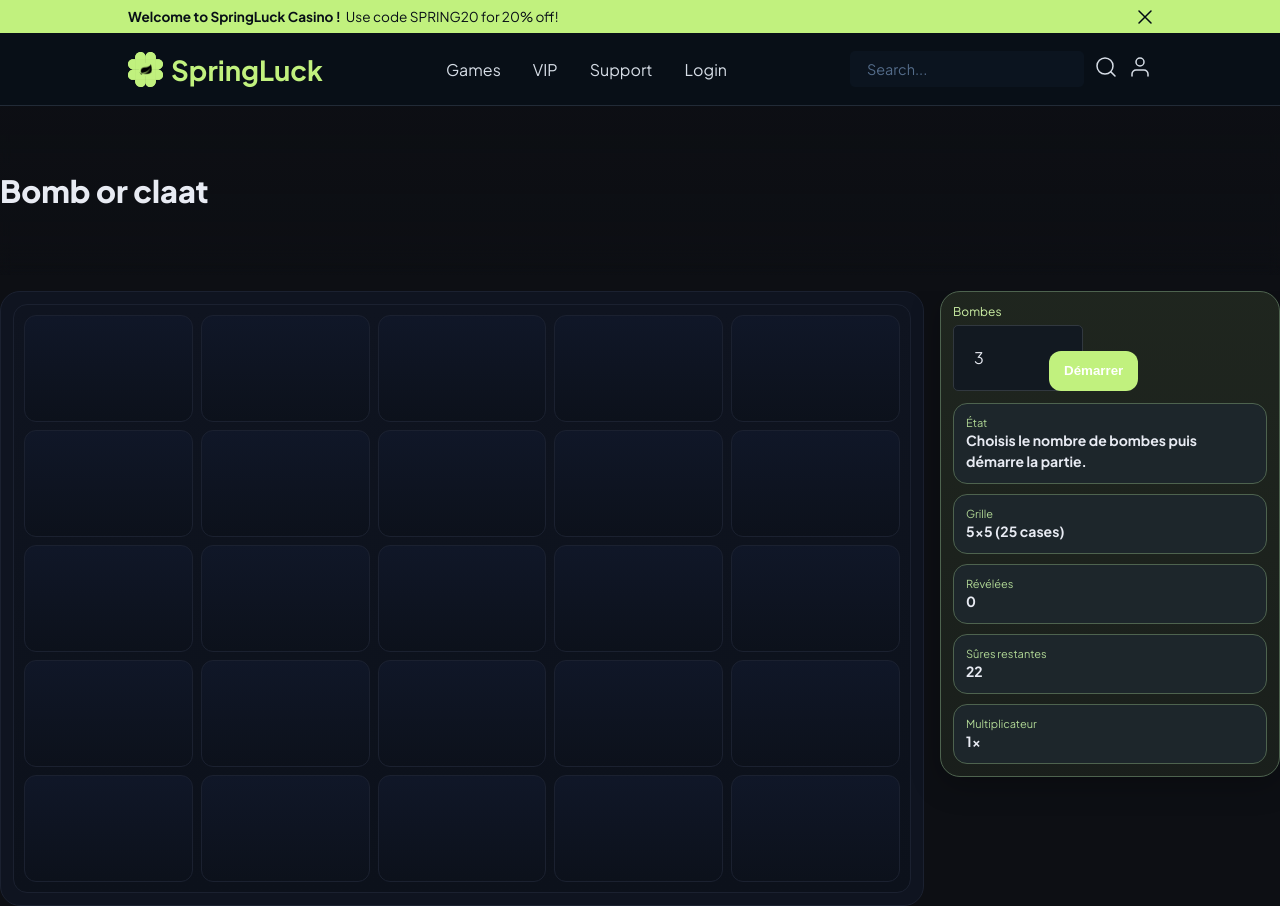
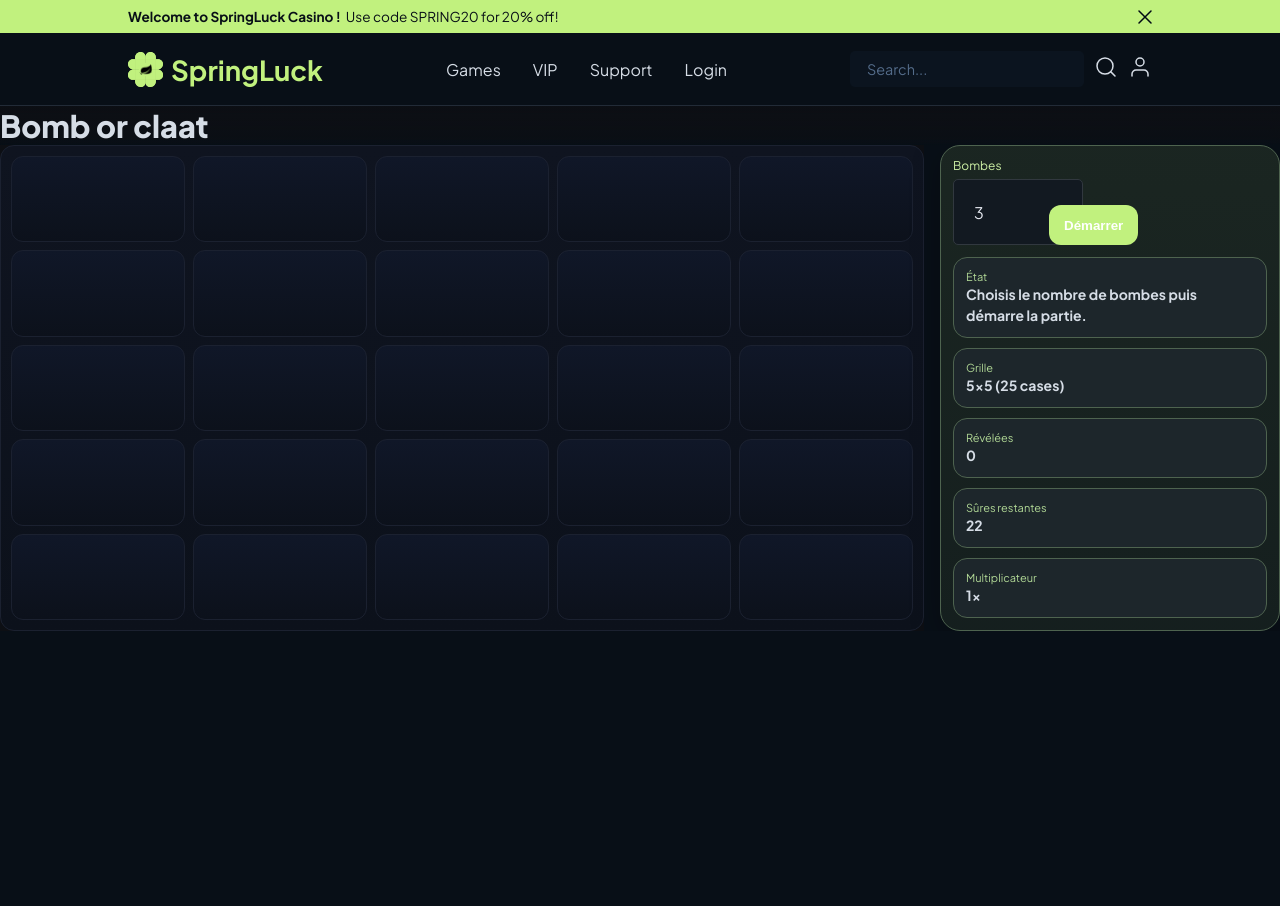
Before and after one commit to TaRRoSerZ/SpringLuckFront, a React (Vite) app: page /game/1 in a window 1280 px wide. Built offline with nearby package versions, Linux system fonts and the light colour scheme.

Commit message:
fix : fixing classname conflict on global css

```diff
--- a/src/components/games/BombOrClaat/BombOrClaat.css
+++ b/src/components/games/BombOrClaat/BombOrClaat.css
@@ -17,7 +17,7 @@
 }
 
 /* ===== Structure ===== */
-.wrapper {
+.wrapper .bmborclt {
   width: 100%;
   padding: var(--page-pad);
   display: grid;
@@ -53,7 +53,7 @@
 }
 
 /* Panneau gauche */
-.left {
+.left .bmborclt{
   background: var(--panel);
   border: 1px solid var(--border);
   border-radius: 20px;
--- a/src/components/games/BombOrClaat/BombOrClaat.tsx
+++ b/src/components/games/BombOrClaat/BombOrClaat.tsx
@@ -144,7 +144,7 @@ export default function BombOrClaat({
 	return (
 		<>
 			<Navbar />
-			<div className="wrapper">
+			<div className="wrapper bmborclt">
 				{/* Titre global en haut, sticky */}
 				<div className="pageHeader">
 					<h2 className="title">Bomb or claat</h2>
@@ -152,7 +152,7 @@ export default function BombOrClaat({
 
 				{/* Layout 2 colonnes : grille à gauche, panneau à droite */}
 				<div className="content">
-					<div className="left">
+					<div className="left bmborclt">
 						<div className="gridOuter">
 							<div
 								className="grid"
```
